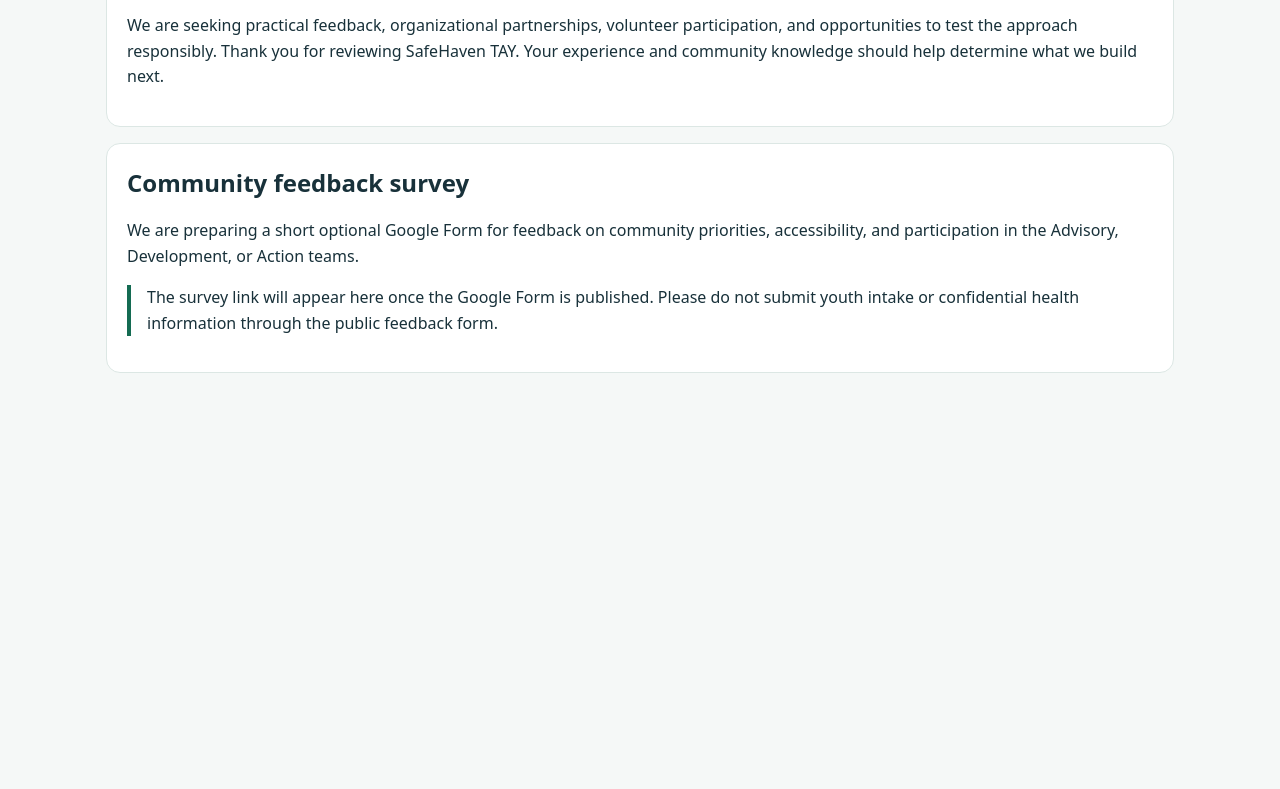
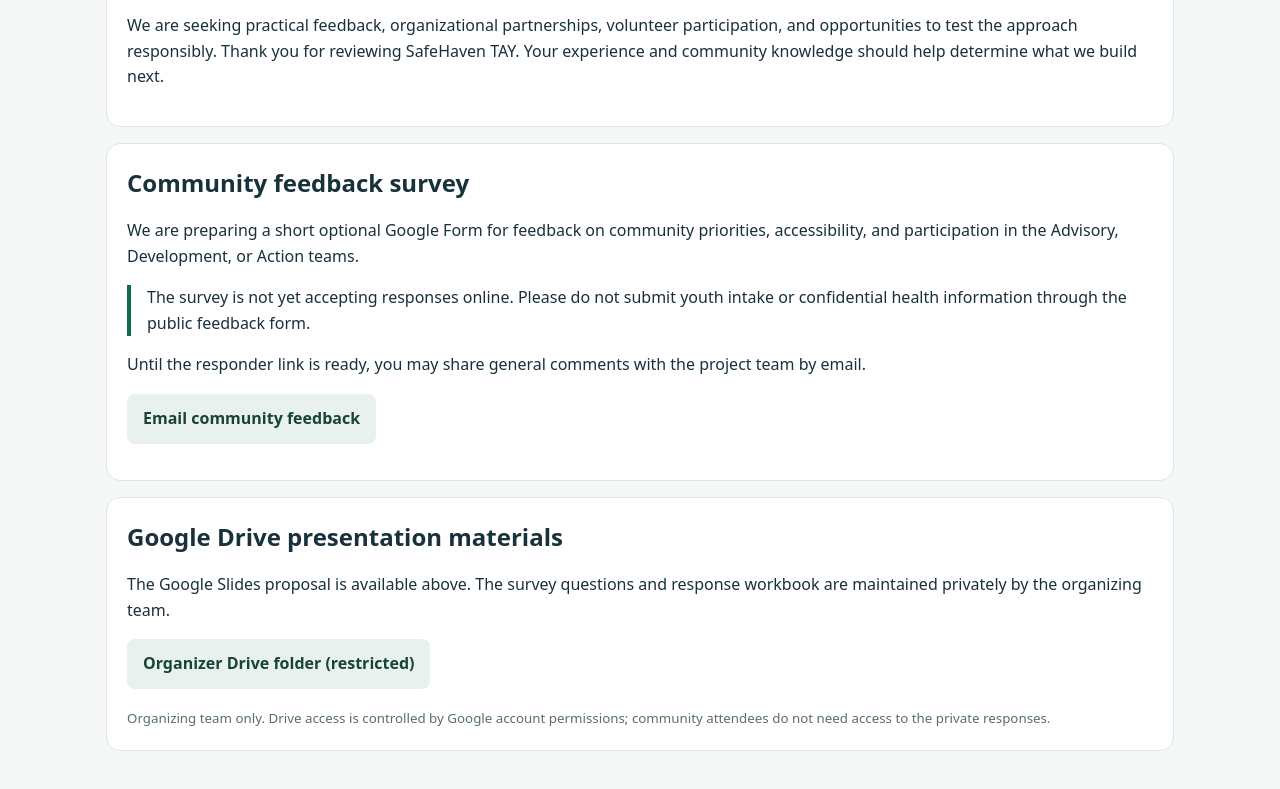
Before and after one commit to protikka1/safehaven-tay-app, a website: page website/public/presentation/index.html in a window 1280 px wide. Shown: the part 1788-2577 px from the top of the page. Before the commit the page ends 2241 px from the top, so only its background shows below. Drawn offline with Linux system fonts and the light colour scheme.

Commit message:
feat(website): link organizer Drive materials and feedback contact

```diff
--- a/website/public/presentation/index.html
+++ b/website/public/presentation/index.html
@@ -50,7 +50,14 @@ small{color:#596d72}ol{padding-left:1.4rem}li{margin:.55rem 0}.note{border-left:
 </section>
 <section class="panel"><h2>Community feedback survey</h2>
 <p>We are preparing a short optional Google Form for feedback on community priorities, accessibility, and participation in the Advisory, Development, or Action teams.</p>
-<p class="note">The survey link will appear here once the Google Form is published. Please do not submit youth intake or confidential health information through the public feedback form.</p>
+<p class="note">The survey is not yet accepting responses online. Please do not submit youth intake or confidential health information through the public feedback form.</p>
+<p>Until the responder link is ready, you may share general comments with the project team by email.</p>
+<div class="actions"><a class="button secondary" href="mailto:admin@eporth.org?subject=SafeHaven%20TAY%20Community%20Feedback">Email community feedback</a></div>
+</section>
+<section class="panel"><h2>Google Drive presentation materials</h2>
+<p>The Google Slides proposal is available above. The survey questions and response workbook are maintained privately by the organizing team.</p>
+<div class="actions"><a class="button secondary" href="https://drive.google.com/drive/folders/1xJLSxEGDmm6l_gxiNMNttaNxAshtXaX3" target="_blank" rel="noopener noreferrer">Organizer Drive folder (restricted)</a></div>
+<small>Organizing team only. Drive access is controlled by Google account permissions; community attendees do not need access to the private responses.</small>
 </section>
 </main>
 <script>
```
